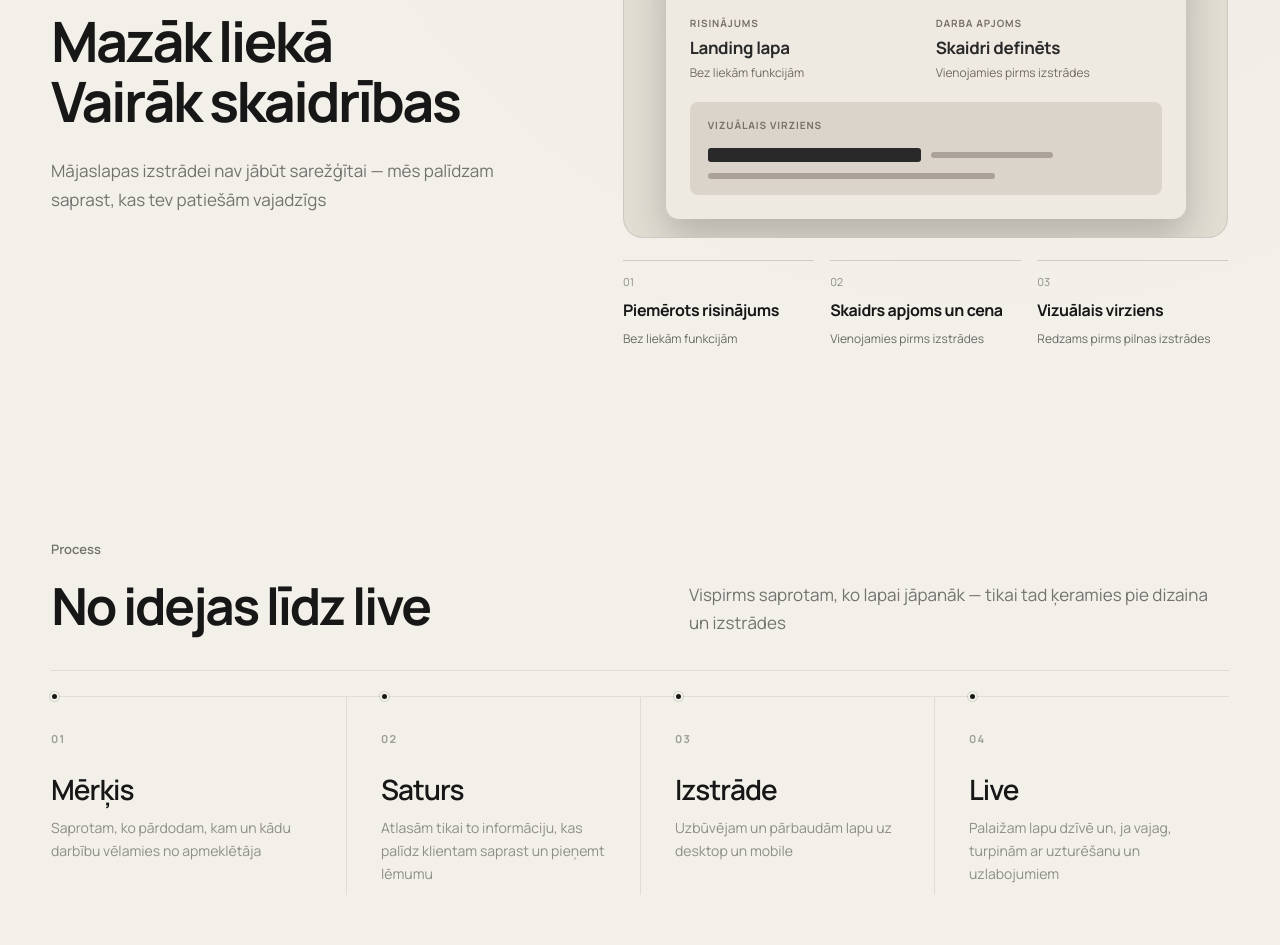
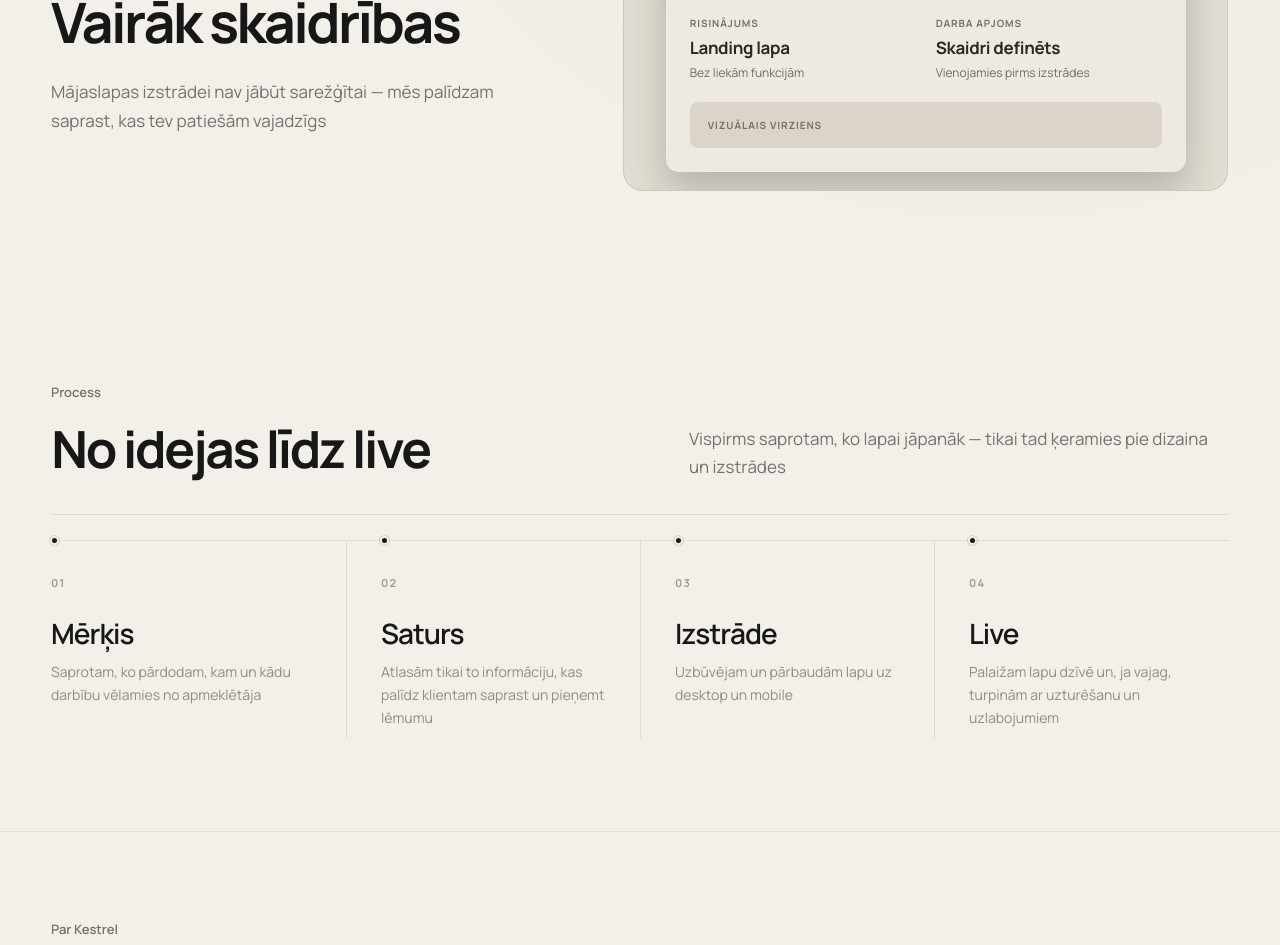
Before and after one commit to davisl24/WEBSITEAGENCY, a Next.js app: page / in a window 1280 px wide. Shown: the part 1960-2905 px from the top of the page. Built offline with nearby package versions, Linux system fonts and the light colour scheme.

Commit message:
refine: remove repeated Kestrel benefit strip and show structured visual preview

```diff
--- a/app/components/ValueShowcase.tsx
+++ b/app/components/ValueShowcase.tsx
@@ -1,10 +1,4 @@
 import RevealOnView from "./RevealOnView";
-
-const benefits = [
-  { number: "01", title: "Piemērots risinājums", detail: "Bez liekām funkcijām" },
-  { number: "02", title: "Skaidrs apjoms un cena", detail: "Vienojamies pirms izstrādes" },
-  { number: "03", title: "Vizuālais virziens", detail: "Redzams pirms pilnas izstrādes" },
-];
 
 export default function ValueShowcase() {
   return (
@@ -20,7 +14,7 @@ export default function ValueShowcase() {
           </RevealOnView>
 
           <RevealOnView className="value-showcase" >
-            <div className="value-showcase-visual" aria-hidden="true">
+            <div className="value-showcase-visual">
               <div className="value-showcase-meta"><span>KESTREL / PROJEKTA PĀRSKATS</span><span>PIEMĒRS</span></div>
               <div className="value-brief">
                 <div className="value-brief-goal">
@@ -42,20 +36,17 @@ export default function ValueShowcase() {
                 </div>
                 <div className="value-brief-preview">
                   <span className="value-brief-label">VIZUĀLAIS VIRZIENS</span>
-                  <div className="value-brief-preview-main" aria-hidden="true"><i/><i/></div>
-                  <div className="value-brief-preview-line" aria-hidden="true" />
+                  <div className="value-brief-mini-site" aria-hidden="true">
+                    <div className="value-brief-mini-top"><i/><i/><i/><span/></div>
+                    <div className="value-brief-mini-body">
+                      <div className="value-brief-mini-copy"><b/><i/><i/><span/></div>
+                      <div className="value-brief-mini-art"/>
+                    </div>
+                  </div>
                 </div>
               </div>
             </div>
-            <div className="value-showcase-benefits">
-              {benefits.map((benefit) => (
-                <div className="value-showcase-benefit" key={benefit.number}>
-                  <span className="value-showcase-benefit-number">{benefit.number}</span>
-                  <h3>{benefit.title}</h3>
-                  <p>{benefit.detail}</p>
-                </div>
-              ))}
-            </div>
+
           </RevealOnView>
         </div>
       </div>
```
